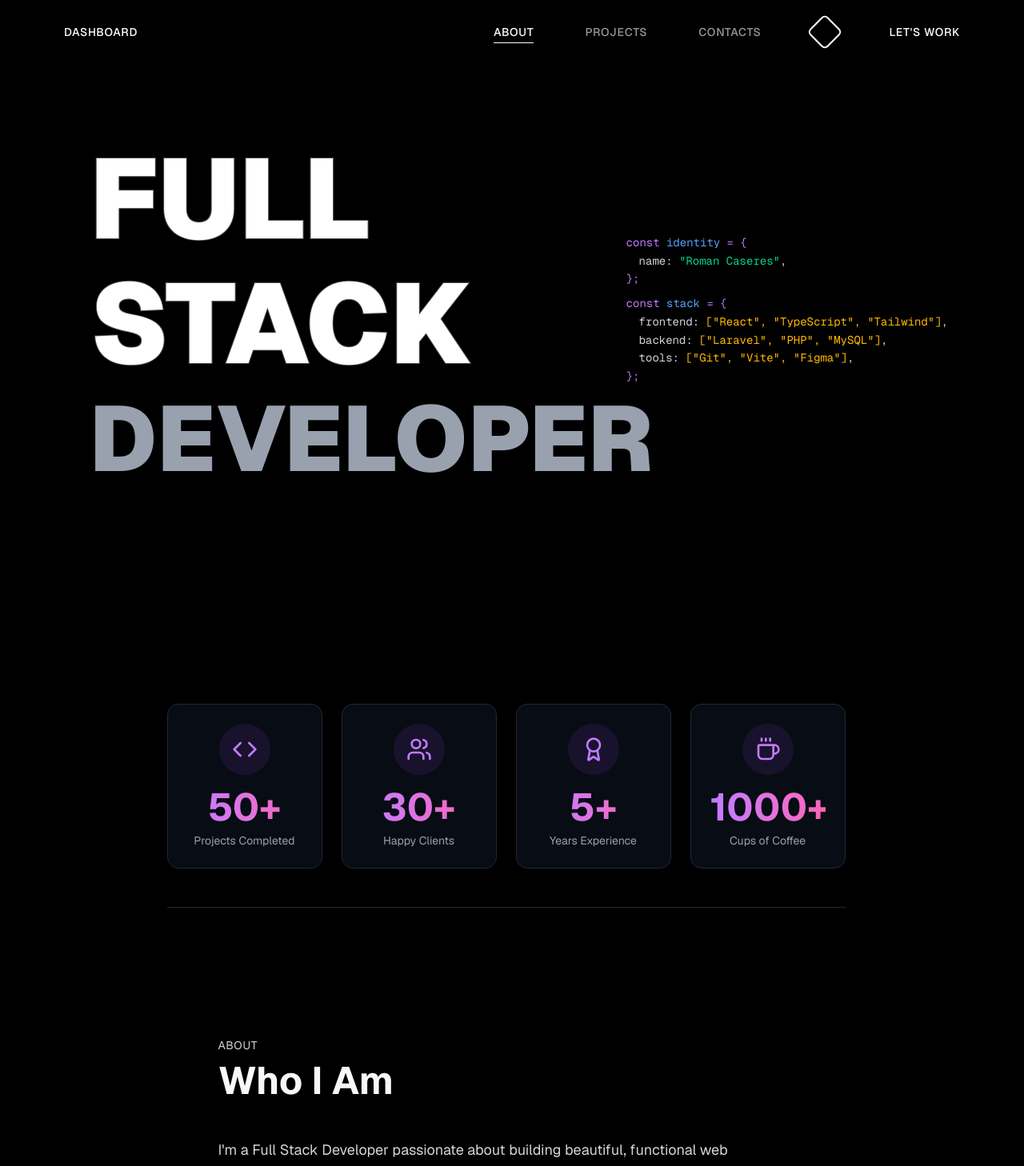
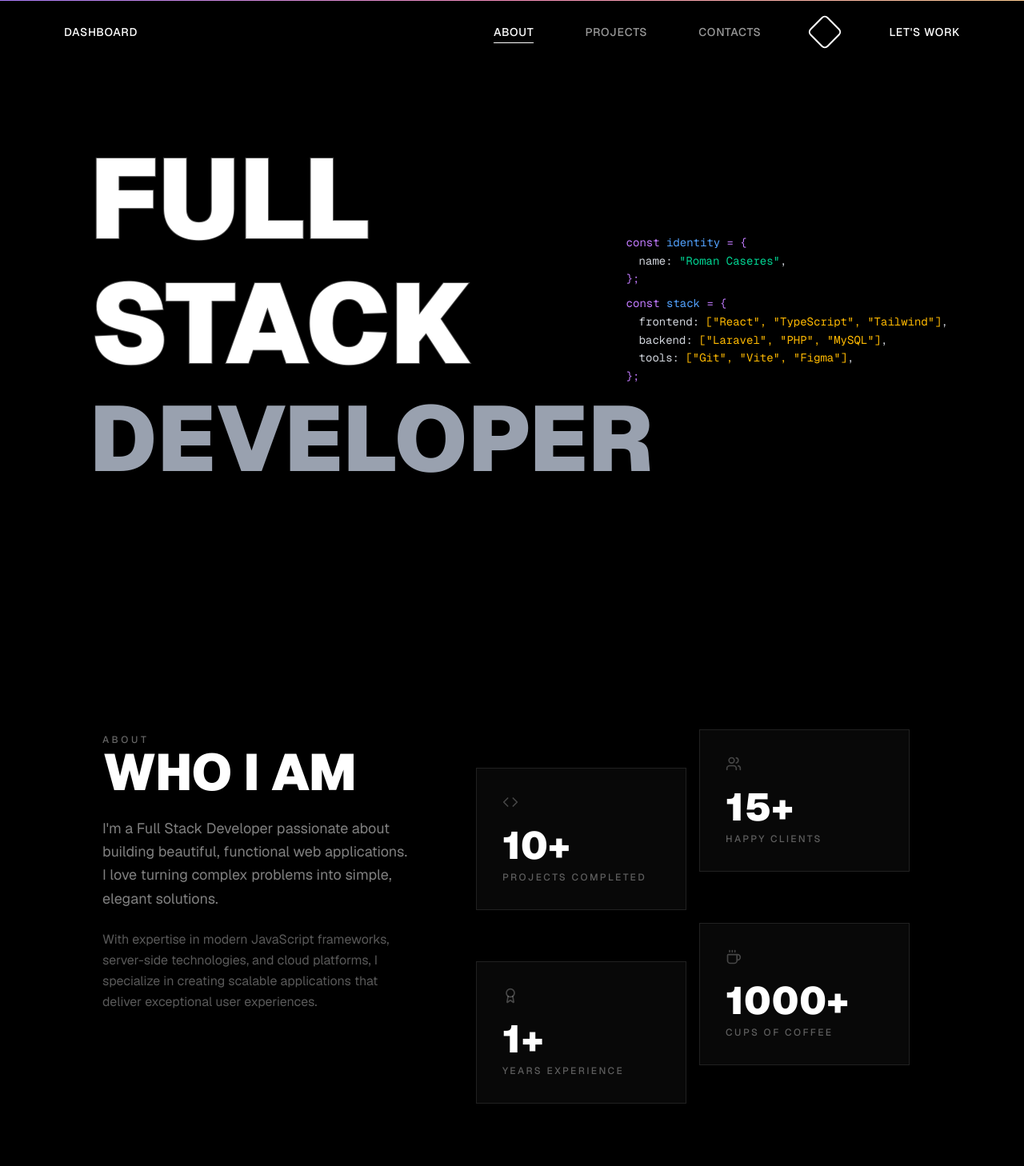
Before and after one commit to mano-sudo/portfolio-v2, a Next.js app: page / in a window 1280 px wide. Shown: the top 1458 px of the page at 80% size. Built offline with nearby package versions, Linux system fonts and the light colour scheme.

Commit message:
stats section

```diff
--- a/app/components/sections/stats.tsx
+++ b/app/components/sections/stats.tsx
@@ -4,31 +4,41 @@ import { useGSAP } from "@/app/hooks/useGSAP";
 import { gsap } from "gsap";
 import { ScrollTrigger } from "gsap/ScrollTrigger";
 import { Code, Users, Award, Coffee } from "lucide-react";
-import { useEffect, useRef } from "react";
 
 if (typeof window !== "undefined") {
     gsap.registerPlugin(ScrollTrigger);
 }
 
 const stats = [
-    { icon: Code, label: "Projects Completed", value: 50, suffix: "+" },
-    { icon: Users, label: "Happy Clients", value: 30, suffix: "+" },
-    { icon: Award, label: "Years Experience", value: 5, suffix: "+" },
+    { icon: Code, label: "Projects Completed", value: 10, suffix: "+" },
+    { icon: Users, label: "Happy Clients", value: 15, suffix: "+" },
+    { icon: Award, label: "Years Experience", value: 1, suffix: "+" },
     { icon: Coffee, label: "Cups of Coffee", value: 1000, suffix: "+" }
 ];
 
 export default function Stats() {
     const sectionRef = useGSAP(() => {
-        gsap.from(".stat-item", {
+        gsap.from(".about-text", {
             scrollTrigger: {
-                trigger: ".stats-section",
+                trigger: ".stats-about-section",
                 start: "top 80%",
             },
             opacity: 0,
-            scale: 0.8,
+            y: 40,
+            duration: 0.8,
+            ease: "power3.out"
+        });
+
+        gsap.from(".stat-card", {
+            scrollTrigger: {
+                trigger: ".stats-about-section",
+                start: "top 75%",
+            },
+            opacity: 0,
+            y: 50,
             duration: 0.6,
-            stagger: 0.1,
-            ease: "back.out(1.7)"
+            stagger: 0.15,
+            ease: "power3.out"
         });
 
         // Animate numbers
@@ -45,7 +55,7 @@ export default function Stats() {
                 duration: 2,
                 ease: "power2.out",
                 snap: { innerHTML: 1 },
-                onUpdate: function() {
+                onUpdate: function () {
                     stat.innerHTML = Math.ceil(this.targets()[0].innerHTML) + suffix;
                 }
             });
@@ -53,17 +63,37 @@ export default function Stats() {
     }, []);
 
     return (
-        <section ref={sectionRef} className="stats-section max-w-4xl mx-auto px-6 py-20">
-            <div className="grid grid-cols-2 md:grid-cols-4 gap-6 border-b border-gray-800 pb-12">
+        <section ref={sectionRef} className="stats-about-section w-full px-4 sm:px-6 md:px-12 lg:px-20 xl:px-32 2xl:px-44 py-20 sm:py-28 max-w-[1920px] mx-auto">
+            <div className="flex flex-col lg:flex-row gap-12 md:gap-16 lg:gap-20 items-start">
+                {/* Left — Who I Am */}
+                <div className="about-text w-full lg:w-5/12 lg:sticky lg:top-32 space-y-6">
+                    <span className="text-xs uppercase tracking-[0.3em] text-white/40 font-medium">About</span>
+                    <h2 className="text-[clamp(2.5rem,5vw,5rem)] font-black uppercase leading-[0.95] text-white">
+                        Who I Am
+                    </h2>
+                    <p className="text-base sm:text-lg text-white/50 leading-relaxed max-w-lg">
+                        I&apos;m a Full Stack Developer passionate about building beautiful, functional web applications.
+                        I love turning complex problems into simple, elegant solutions.
+                    </p>
+                    <p className="text-sm sm:text-base text-white/35 leading-relaxed max-w-lg">
+                        With expertise in modern JavaScript frameworks, server-side technologies, and cloud platforms,
+                        I specialize in creating scalable applications that deliver exceptional user experiences.
+                    </p>
+                </div>
+
+                {/* Right — Staggered Stat Cards */}
+                <div className="w-full lg:w-7/12 grid grid-cols-2 gap-3 sm:gap-4">
                     {stats.map((stat, index) => {
                         const Icon = stat.icon;
+                        const isOffset = index % 2 === 0;
                         return (
-                        <div key={index} className="stat-item">
-                            <div className="bg-gray-900/50 rounded-xl p-6 border border-gray-800 hover:border-purple-500/50 transition-all text-center group">
-                                <div className="inline-flex items-center justify-center w-16 h-16 rounded-full bg-purple-500/10 mb-4 group-hover:bg-purple-500/20 transition-colors">
-                                    <Icon className="w-8 h-8 text-purple-400" />
-                                </div>
-                                <div className="text-4xl md:text-5xl font-bold mb-2 text-transparent bg-clip-text bg-gradient-to-r from-purple-400 to-pink-400">
+                            <div
+                                key={index}
+                                className={`stat-card ${isOffset ? "md:mt-12" : ""}`}
+                            >
+                                <div className="group bg-white/[0.03] border border-white/10 hover:border-white/20 hover:bg-white/[0.06] transition-all duration-500 p-5 sm:p-6 md:p-8">
+                                    <Icon className="w-5 h-5 text-white/25 mb-5 group-hover:text-white/50 transition-colors duration-500" />
+                                    <div className="text-3xl sm:text-4xl md:text-5xl font-black leading-none text-white mb-2">
                                         <span
                                             className="stat-number"
                                             data-value={stat.value}
@@ -72,12 +102,13 @@ export default function Stats() {
                                             0{stat.suffix}
                                         </span>
                                     </div>
-                                <p className="text-gray-400 text-sm">{stat.label}</p>
+                                    <p className="text-white/35 text-[10px] sm:text-xs uppercase tracking-[0.2em] font-medium">{stat.label}</p>
                                 </div>
                             </div>
                         );
                     })}
                 </div>
+            </div>
         </section>
     );
 }
--- a/app/page.tsx
+++ b/app/page.tsx
@@ -1,5 +1,4 @@
 import Hero from "./components/hero/hero";
-import About from "./components/sections/about";
 import Stats from "./components/sections/stats";
 import Experience from "./components/sections/experience";
 import Projects from "./components/sections/projects";
@@ -11,14 +10,15 @@ import Contact from "./components/sections/contact";
 import Footer from "./components/footer";
 
 import FloatingSocials from "./components/floating-socials";
+import { ScrollProgress } from "@/components/ui/scroll-progress";
 
 export default function Home() {
   return (
     <main className="w-full min-h-screen overflow-x-hidden overflow-y-auto scroll-smooth relative bg-black" style={{ scrollbarGutter: 'stable' }}>
+      <ScrollProgress />
       <FloatingSocials />
       <Hero />
       <Stats />
-      <About />
       <Experience />
       <Projects />
       <Skills />
--- /dev/null
+++ b/components/ui/scroll-progress.tsx
@@ -0,0 +1,34 @@
+"use client"
+
+import { motion, MotionProps, useScroll } from "motion/react"
+
+import { cn } from "@/lib/utils"
+
+interface ScrollProgressProps extends Omit<
+  React.HTMLAttributes<HTMLElement>,
+  keyof MotionProps
+> {
+  ref?: React.Ref<HTMLDivElement>
+}
+
+export function ScrollProgress({
+  className,
+  ref,
+  ...props
+}: ScrollProgressProps) {
+  const { scrollYProgress } = useScroll()
+
+  return (
+    <motion.div
+      ref={ref}
+      className={cn(
+        "fixed inset-x-0 top-0 z-50 h-px origin-left bg-gradient-to-r from-[#A97CF8] via-[#F38CB8] to-[#FDCC92]",
+        className
+      )}
+      style={{
+        scaleX: scrollYProgress,
+      }}
+      {...props}
+    />
+  )
+}
--- a/package.json
+++ b/package.json
@@ -22,6 +22,7 @@
     "framer-motion": "^12.29.2",
     "gsap": "^3.14.2",
     "lucide-react": "^0.562.0",
+    "motion": "^12.34.0",
     "next": "16.1.4",
     "next-themes": "^0.4.6",
     "postprocessing": "^6.38.2",
```
Also changed, not shown: components.json, 1 other file (tests, documents, lock files or other folders). Lines whose indentation alone changed are shown as unchanged.
